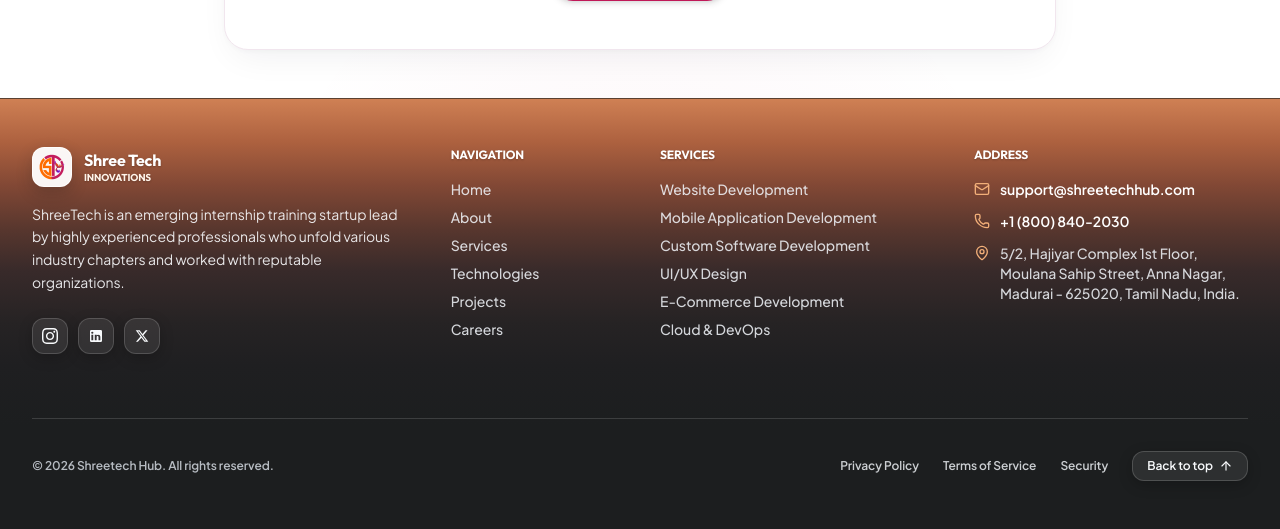
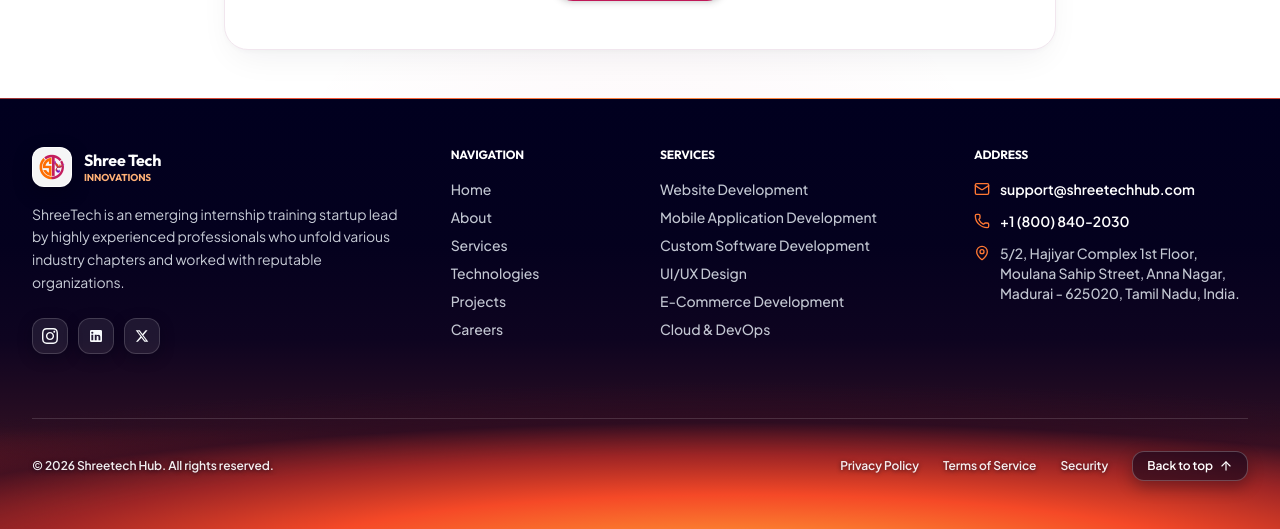
Before and after one commit to Mahaganesh16/shreetech_php, a PHP site: page /careers.php in a window 1280 px wide. Shown: the part 2166-2695 px from the top of the page. Run offline with PHP 8.4, Linux system fonts and the light colour scheme.

Commit message:
Update footer background to midnight indigo and fiery sunset gradient

```diff
--- a/assets/css/style.css
+++ b/assets/css/style.css
@@ -1315,24 +1315,43 @@ h1 {
 }
 
 /* =========================================================================
-   7. SITE FOOTER — WARM TERRACOTTA TO DEEP CHARCOAL GRADIENT THEME
+   7. SITE FOOTER — MIDNIGHT INDIGO TO SUNSET HORIZON GRADIENT THEME
    ========================================================================= */
 .site-footer {
-  background-color: #1C1E1F;
-  background-image: linear-gradient(
-    180deg,
-    #CF8054 0%,
-    #AD613F 10%,
-    #824835 20%,
-    #59372E 30%,
-    #382A2A 40%,
-    #262324 52%,
-    #1F1F21 62%,
-    #1C1E1F 76%,
-    #1C1E1F 100%
-  );
-  border-top: 1px solid rgba(207, 128, 84, 0.35);
-  color: rgba(241, 245, 249, 0.88);
+  background-color: #01001F;
+  background-image:
+    radial-gradient(
+      96% 42% at 58% 108%,
+      #FFA347 0%,
+      #FB7D2F 18%,
+      #F54927 38%,
+      #9E2525 60%,
+      rgba(48, 12, 32, 0.72) 78%,
+      transparent 100%
+    ),
+    radial-gradient(
+      62% 36% at 14% 106%,
+      rgba(255, 58, 40, 0.72) 0%,
+      rgba(165, 30, 34, 0.45) 45%,
+      transparent 82%
+    ),
+    radial-gradient(
+      54% 34% at 94% 106%,
+      rgba(254, 135, 97, 0.56) 0%,
+      rgba(138, 36, 58, 0.36) 48%,
+      transparent 85%
+    ),
+    linear-gradient(
+      180deg,
+      #01001F 0%,
+      #04011E 34%,
+      #0E0420 56%,
+      #2A0E22 76%,
+      #782024 90%,
+      #E84327 100%
+    );
+  border-top: 1px solid rgba(255, 255, 255, 0.08);
+  color: rgba(226, 232, 240, 0.90);
 }
 
 .site-footer .footer-grid {
@@ -1341,42 +1360,39 @@ h1 {
 
 .site-footer .footer-logo-badge {
   padding: 0.375rem;
-  background: rgba(255, 255, 255, 0.95);
+  background: rgba(255, 255, 255, 0.96);
   border: 1px solid rgba(255, 255, 255, 0.85);
-  box-shadow: 0 6px 16px rgba(28, 30, 31, 0.24);
+  box-shadow: 0 6px 18px rgba(1, 0, 20, 0.45);
 }
 
 .site-footer .footer-brand-name {
   color: #FFFFFF;
-  text-shadow: 0 1px 2px rgba(20, 12, 10, 0.24);
 }
 
 .site-footer .footer-brand-sub {
-  color: #FFF4EA;
-  text-shadow: 0 1px 2px rgba(20, 12, 10, 0.22);
+  color: #FFB076;
 }
 
 .site-footer .footer-desc {
-  color: rgba(248, 250, 252, 0.90);
+  color: rgba(226, 232, 240, 0.88);
 }
 
 .site-footer .footer-heading {
   color: #FFFFFF;
-  text-shadow: 0 1px 2px rgba(20, 12, 10, 0.24);
 }
 
 .site-footer .footer-link-list a,
 .site-footer .footer-contact-text {
-  color: rgba(241, 245, 249, 0.86);
+  color: rgba(226, 232, 240, 0.86);
   transition: color 0.2s ease;
 }
 
 .site-footer .footer-link-list a:hover {
-  color: #FCE1BC;
+  color: #FFB076;
 }
 
 .site-footer .footer-contact-icon {
-  color: #F2AF79;
+  color: #FF7833;
 }
 
 .site-footer .footer-contact-link {
@@ -1386,41 +1402,49 @@ h1 {
 }
 
 .site-footer .footer-contact-link:hover {
-  color: #FCE1BC;
+  color: #FFB076;
 }
 
-.site-footer .footer-social-btn,
-.site-footer .footer-back-top {
+.site-footer .footer-social-btn {
   background: rgba(255, 255, 255, 0.08);
   border: 1px solid rgba(255, 255, 255, 0.16);
   color: #F8FAFC;
-  box-shadow: 0 4px 14px rgba(0, 0, 0, 0.22);
+  box-shadow: 0 4px 14px rgba(1, 0, 20, 0.35);
   transition: all 0.25s ease;
 }
 
 .site-footer .footer-back-top {
   white-space: nowrap;
+  background: rgba(4, 2, 28, 0.56);
+  -webkit-backdrop-filter: blur(8px);
+  backdrop-filter: blur(8px);
+  border: 1px solid rgba(255, 255, 255, 0.24);
+  color: #FFFFFF;
+  box-shadow: 0 6px 16px rgba(1, 0, 20, 0.32);
+  transition: all 0.25s ease;
 }
 
 .site-footer .footer-social-btn:hover,
 .site-footer .footer-back-top:hover {
-  background: rgba(255, 255, 255, 0.15);
-  border-color: #F2AF79;
-  color: #FCE1BC;
+  background: rgba(255, 107, 44, 0.22);
+  border-color: #FFB076;
+  color: #FFF4EA;
   transform: translateY(-2px);
 }
 
 .site-footer .footer-bottom-bar {
-  color: rgba(226, 232, 240, 0.78);
+  color: rgba(255, 255, 255, 0.92);
+  text-shadow: 0 1px 4px rgba(1, 0, 26, 0.65);
 }
 
 .site-footer .footer-legal-link {
-  color: rgba(241, 245, 249, 0.82);
+  color: rgba(255, 255, 255, 0.92);
+  text-shadow: 0 1px 4px rgba(1, 0, 26, 0.65);
   transition: color 0.2s ease;
 }
 
 .site-footer .footer-legal-link:hover {
-  color: #FCE1BC;
+  color: #FFE4CE;
 }
 
 /* =========================================================================
```
